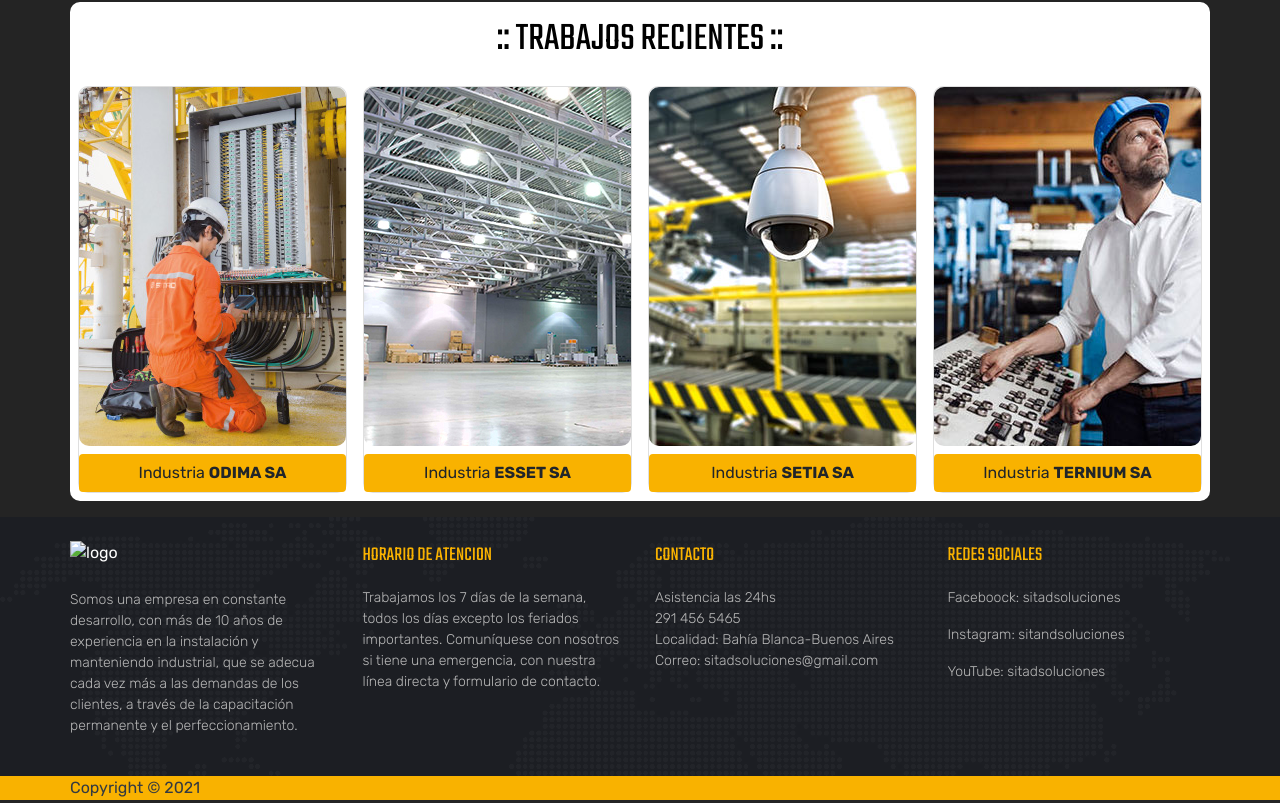
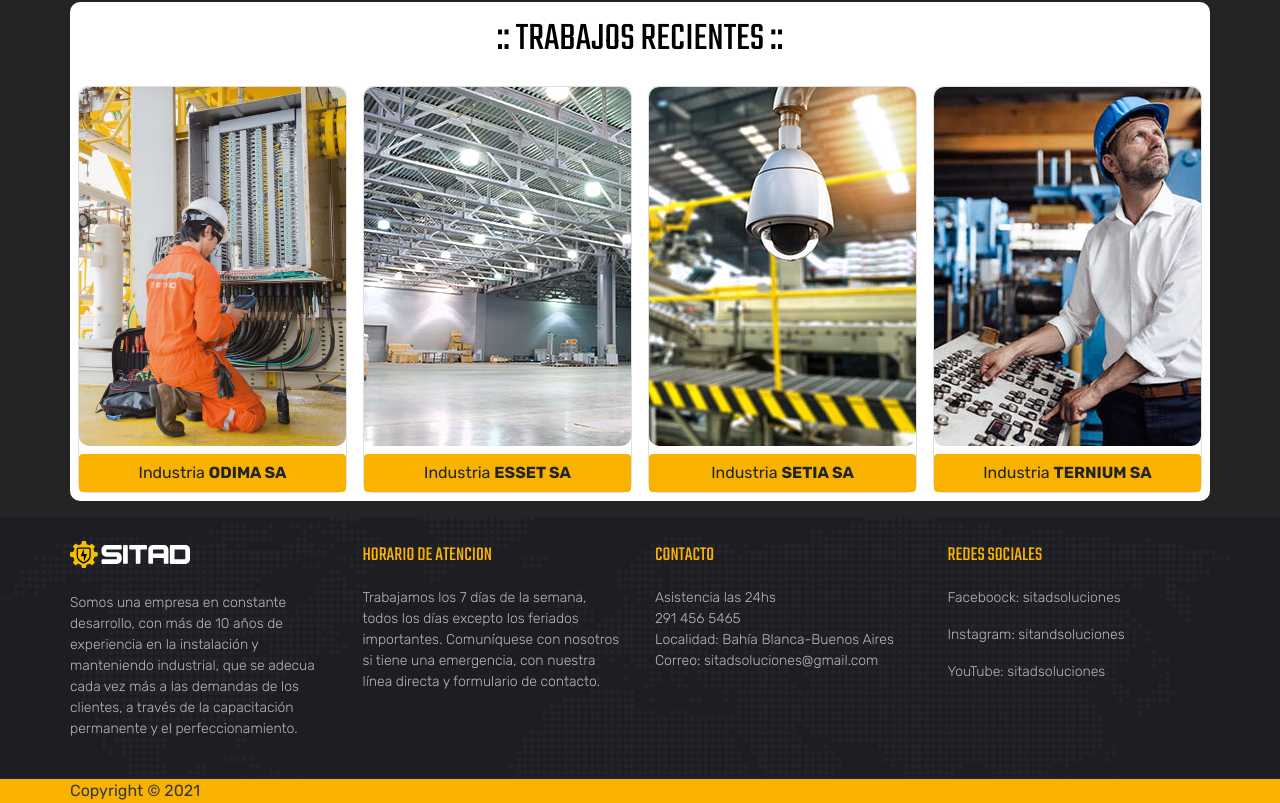
Before and after one commit to fifteenvx/SITAD-16620, a website: page index.html in a window 1280 px wide. Shown: the part 2586-3389 px from the top of the page. Drawn offline with nearby package versions, Linux system fonts and the light colour scheme.

Commit message:
subir a git

```diff
--- a/index.html
+++ b/index.html
@@ -521,7 +521,7 @@
         <div class="container px-0">
             <div class="row">
                 <div class="col-12 col-md-6 col-xl-3 mt-4 mb-4">
-                    <img src="media/logo.svgitg" width="120px" class="mb-4" alt="logo">
+                    <img src="media/logo.svg" width="120px" class="mb-4" alt="logo">
                     <p class="parrafo-rubik-footer">Somos una empresa en constante desarrollo, con más de 10 años de experiencia en la instalación y manteniendo industrial, que se adecua cada vez más a las demandas de los clientes, a través de la capacitación permanente y el perfeccionamiento.</p>
                 </div>
                 <div class="col-12 col-md-6 col-xl-3 mt-4 mb-4">
```
Also changed, not shown: 1 other file.
